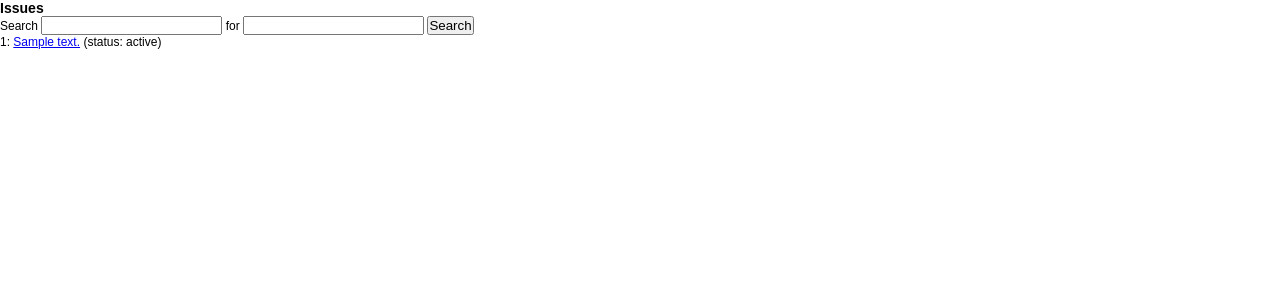
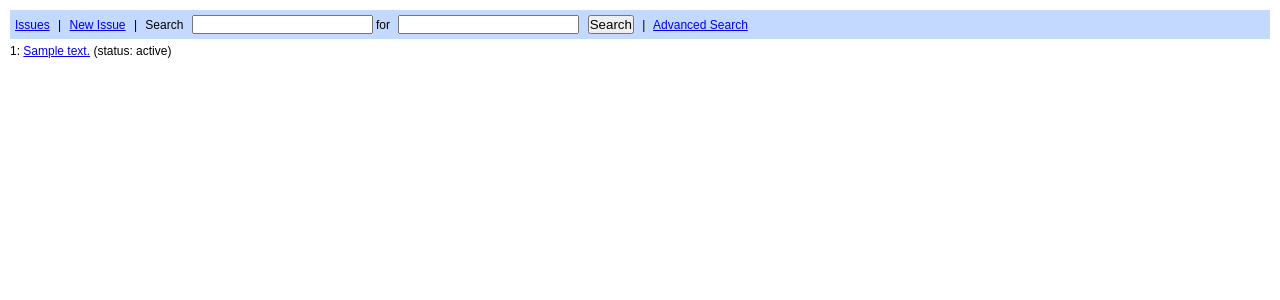
Before and after one commit to certik/bugzilla_ui, a Django app: template templates/index.html in a window 1280 px wide. Shown: the top 300 px of the page. Run offline with Django 3.2, Linux system fonts and the light colour scheme; the template is opened without the code that fills it: most values are stand-ins (such as "Sample title", 1, 10 or a date in 2020); form fields are guessed from the names that the template uses.

Commit message:
index.html now uses the nice bar too

```diff
--- a/templates/index.html
+++ b/templates/index.html
@@ -5,14 +5,20 @@ Issues
 {% endblock %}
 
 {% block content %}
-    <h3>Issues</h3>
-    <form action="/bugs-ui/" method="GET">
-        Search
-        {{ form.issue_types }}
-        for
-        {{ form.search_text }}
-        <input type="submit" value="Search"/>
-    </form>
+<div id="content">
+    <div id="header" class="panel">
+        <a href="/bugs-ui/">Issues</a>
+        <span class="bar">|</span>
+        <a href="/bugs-ui/new/">New Issue</a>
+        <span class="bar">|</span>
+        <form action="/bugs-ui/" method="GET">
+            Search {{ form.issue_types }} for {{ form.search_text }}
+            <input type="submit" value="Search"/>
+        </form>
+        <span class="bar">|</span>
+        <a href="/bugs-ui/search/">Advanced Search</a>
+    </div>
+
     <ul>
         {% for bug in bugs %}
         <li>{{ bug.bug_id }}:
@@ -21,4 +27,5 @@ Issues
         </li>
         {% endfor %}
     </ul>
+</div>
 {% endblock %}
--- a/ui/views.py
+++ b/ui/views.py
@@ -35,6 +35,7 @@ def index_view(request):
     return render_to_response("index.html", {
         "bugs": bugs,
         "form": form,
+        "MEDIA_URL": settings.MEDIA_URL,
         })
 
 def bug_view(request, bug_id):
```
